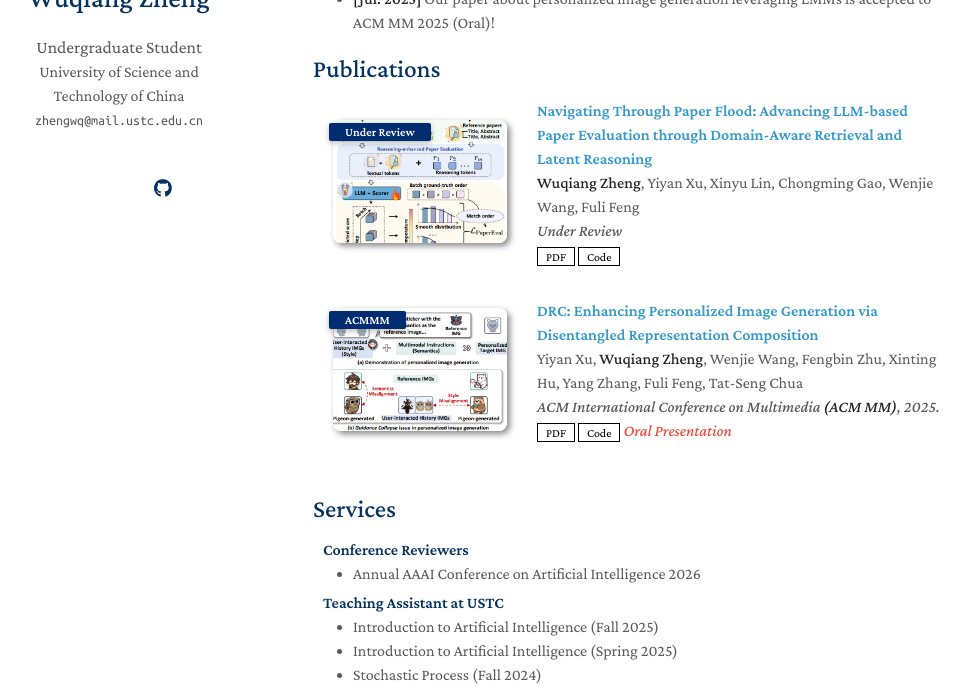
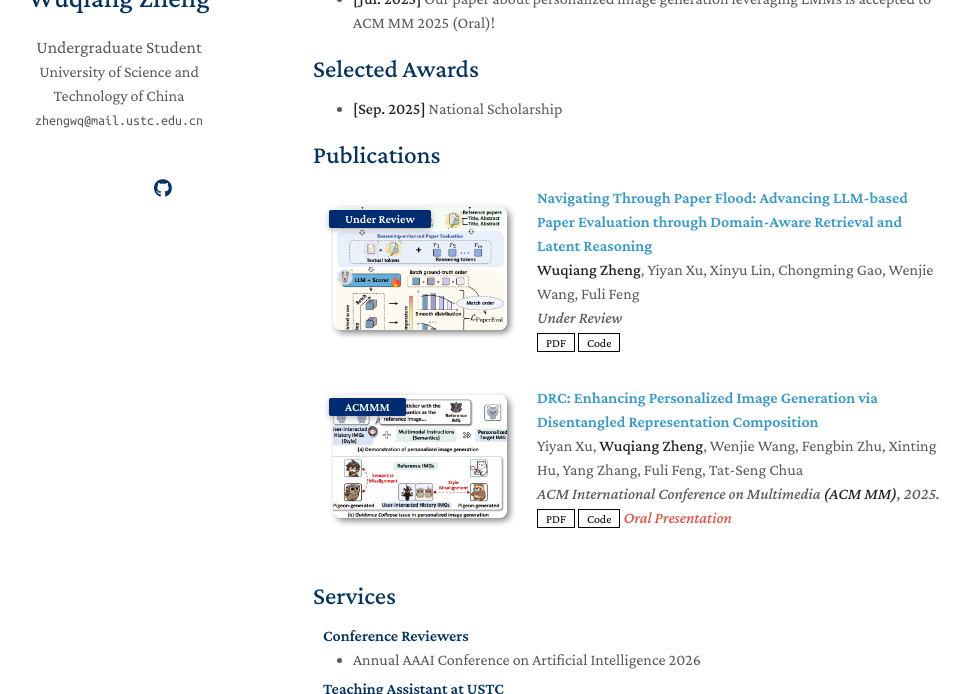
Before and after one commit to ZhengWwwq/ZhengWwwq.github.io, a Jekyll site: the page built from index.md, in a window 1280 px wide and 900 px high, scrolled down 923 px, cut to the strip 206-900 px from the top of the window. Shown: the whole strip, without its empty margins (157-1127 px from the left). Built offline with Jekyll 4.4.1, drawn with Linux system fonts in a browser that asks for light colours; a style sheet for code colours, icons or effects is not loaded; our own code applies the rules of GitHub Pages for plain Markdown files.

Commit message:
Update index.md

```diff
--- a/index.md
+++ b/index.md
@@ -61,6 +61,9 @@ Explore leveraging generative models’ strengthened capabilities to build relia
 - **[Aug. 2025]** Our paper about academic paper evaluation leveraging LLMs has submitted to AAAI 2026!
 - **[Jul. 2025]** Our paper about personalized image generation leveraging LMMs is accepted to ACM MM 2025 (Oral)!
 
+## Selected Awards
+  - **[Sep. 2025]** National Scholarship
+
 {% include_relative _includes/publications.md %}
 
 {% include_relative _includes/services.md %}
```
